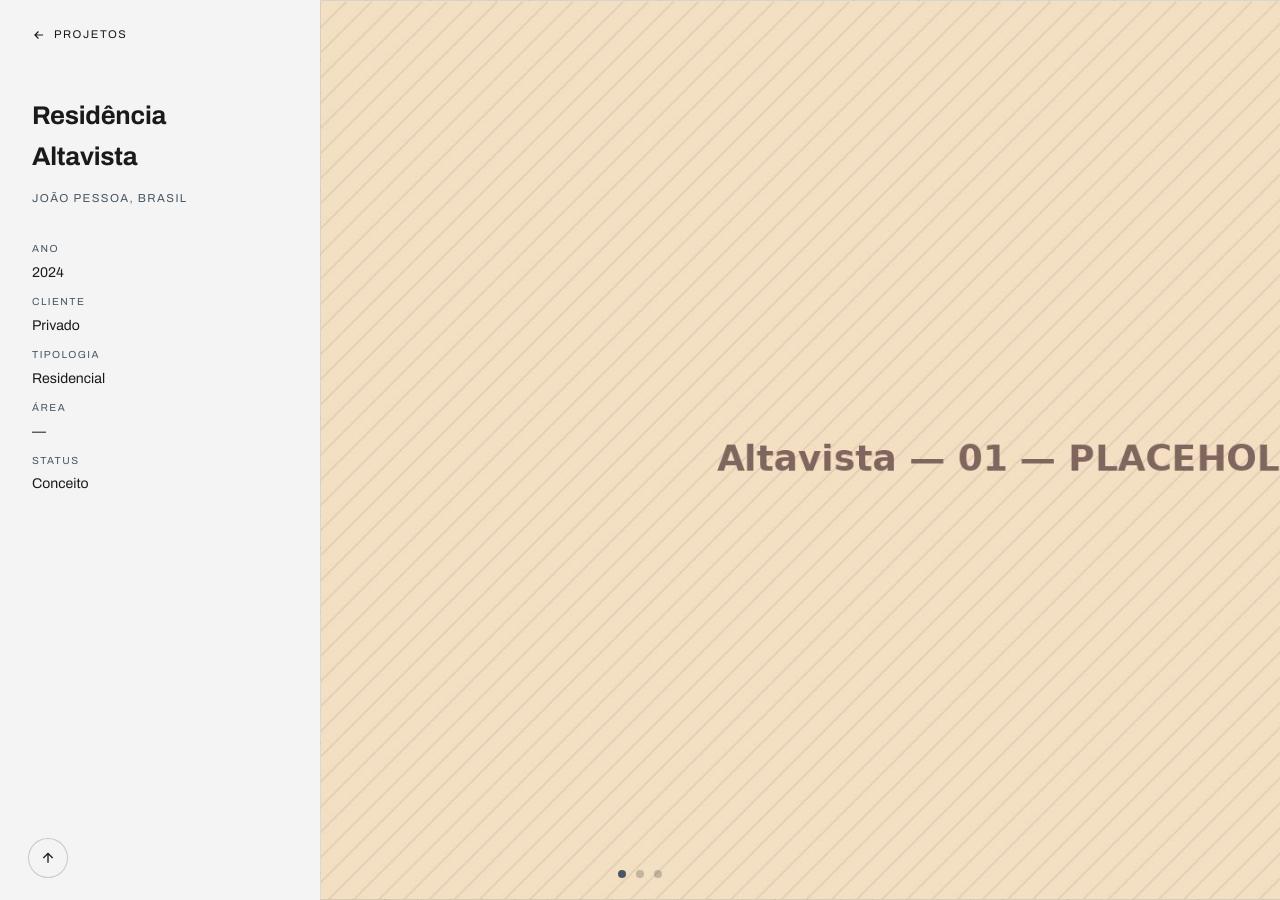
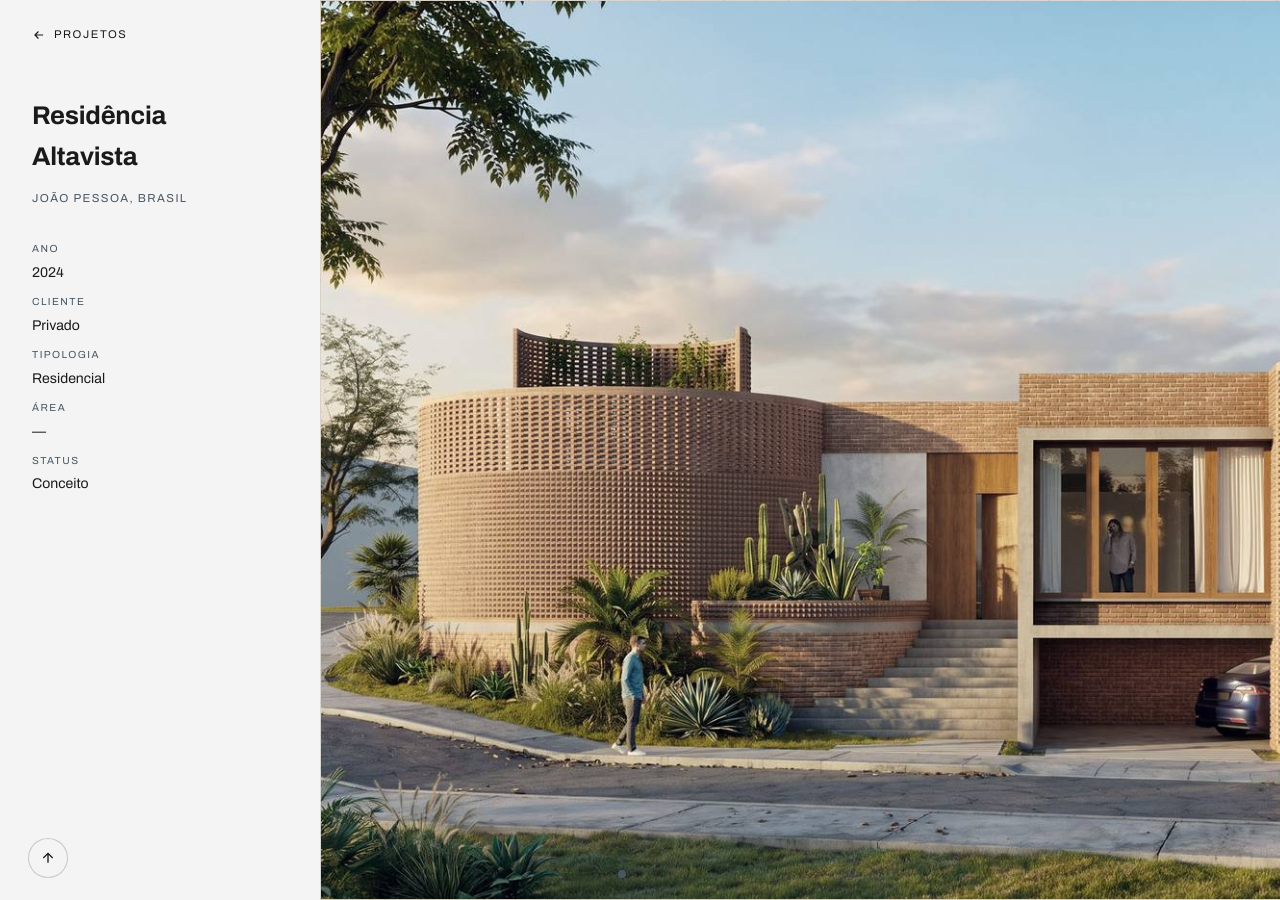
Before and after one commit to cidclementino/portfolio-odisse, a Jekyll site: the page built from _projetos/altavista.html, in a window 1280 px wide. Built offline with Jekyll 4.4.1, drawn with Linux system fonts in a browser that asks for light colours.

Commit message:
Update altavista.html

```diff
--- a/_projetos/altavista.html
+++ b/_projetos/altavista.html
@@ -10,7 +10,7 @@
 ordem: 3
 secoes:
   - tipo: imagem
-    imagem: /images/altavista/01.jpg
+    imagem: /images/altavista/residencia-altavista-001.jpg
     alt: "Altavista — fachada"
 
   - tipo: texto
```
